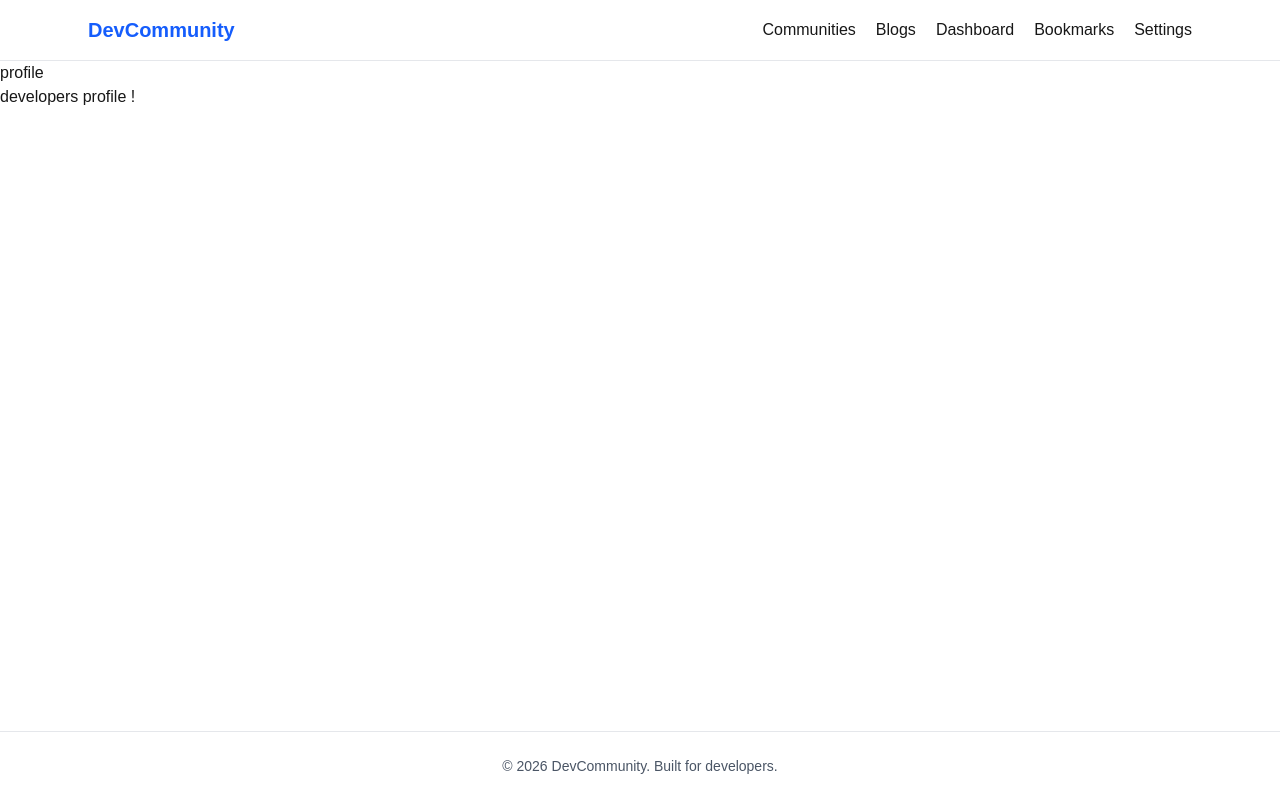
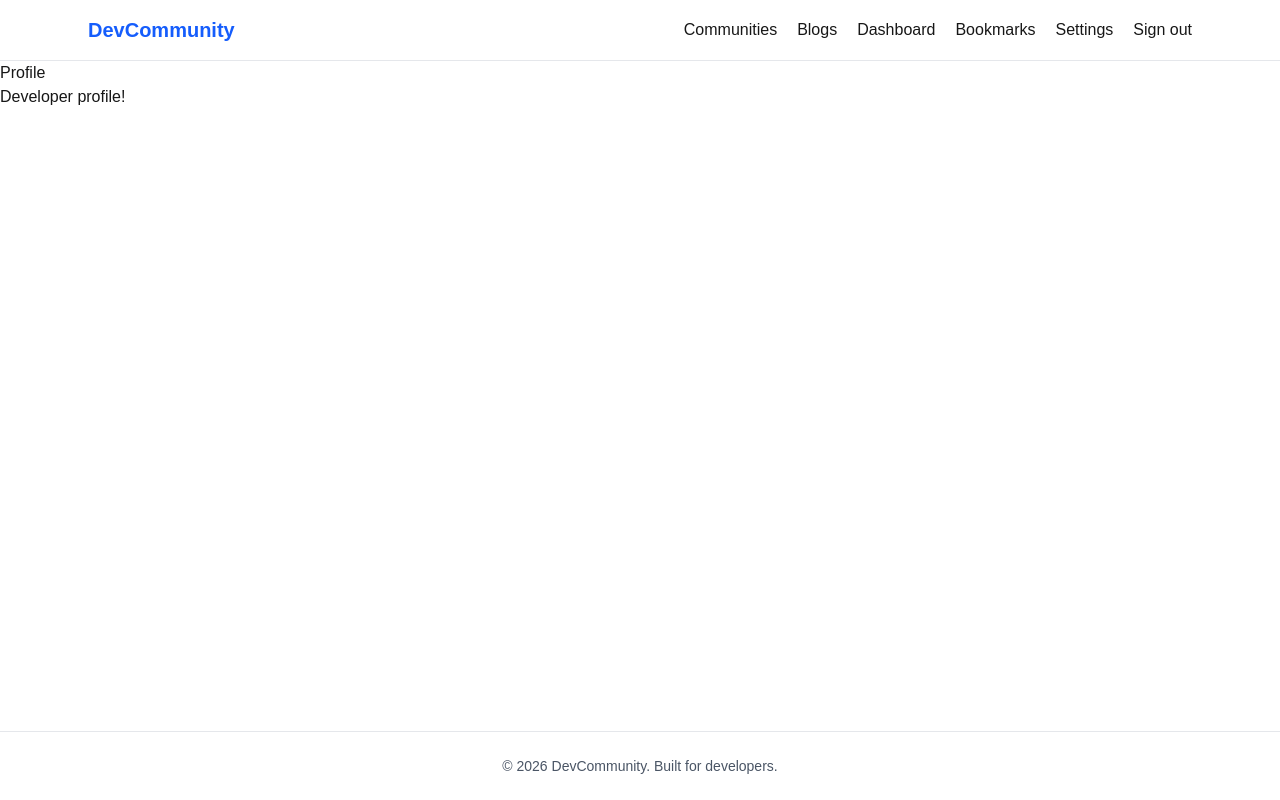
Before and after one commit to Ghadir-alameddine/devcommunity, a Next.js app: page /profile in a window 1280 px wide. Built offline with nearby package versions, Linux system fonts and the light colour scheme; no server answers; sample sign-in values are in the browser's storage.

Commit message:
Add GitHub authentication and protect private pages

```diff
--- /dev/null
+++ b/app/api/auth/[...nextauth]/route.ts
@@ -0,0 +1,3 @@
+import { handlers } from "@/auth";
+
+export const { GET, POST } = handlers;
--- a/app/blogs/[slug]/edit/page.tsx
+++ b/app/blogs/[slug]/edit/page.tsx
@@ -1,3 +1,7 @@
+import { auth } from "@/auth";
+import { redirect } from "next/navigation";
+
+
 import Link from "next/link";
 
 type EditArticlePageProps = {
@@ -7,8 +11,13 @@ type EditArticlePageProps = {
 export default async function EditArticlePage({
   params,
 }: EditArticlePageProps) {
+  const session = await auth();
+
+  if (!session?.user) {
+    redirect("/api/auth/signin");
+  }
+
   const { slug } = await params;
-
   return (
     <main className="mx-auto w-full max-w-3xl flex-1 px-6 py-12">
       <section>
--- a/app/blogs/create/page.tsx
+++ b/app/blogs/create/page.tsx
@@ -1,6 +1,13 @@
+import {auth} from "@/auth";
+import {redirect} from "next/navigation";
+
 import Link from "next/link";
 
-export default function CreateArticlePage() {
+export default async function CreateArticlePage() {
+  const session =await auth();
+  if (!session?.user){
+    redirect ("/api/auth/signin");
+  }
   return (
     <main className="mx-auto w-full max-w-3xl flex-1 px-6 py-12">
       <section>
--- a/app/bookmarks/page.tsx
+++ b/app/bookmarks/page.tsx
@@ -1,4 +1,7 @@
+import { auth } from "@/auth";
+import { redirect } from "next/navigation";
 import BlogCard from "@/components/BlogCard";
+
 
 const bookmarkedArticles = [
   {
@@ -17,7 +20,14 @@ const bookmarkedArticles = [
   },
 ];
 
-export default function BookmarksPage() {
+export default async function BookmarksPage() {
+  const session = await auth();
+
+  if (!session?.user) {
+    redirect("/api/auth/signin");
+  }
+
+
   return (
     <main className="mx-auto w-full max-w-6xl flex-1 px-6 py-12">
       <section>
--- a/app/dashboard/page.tsx
+++ b/app/dashboard/page.tsx
@@ -1,3 +1,6 @@
+import { auth } from "@/auth";
+import { redirect } from "next/navigation";
+
 import Link from "next/link";
 
 const statistics = [
@@ -31,7 +34,12 @@ const communities = [
   },
 ];
 
-export default function DashboardPage() {
+export default async function DashboardPage() {
+  const session = await auth();
+
+  if (!session?.user) {
+    redirect("/api/auth/signin");
+  }
   return (
     <main className="mx-auto w-full max-w-6xl flex-1 px-6 py-12">
       <section className="flex flex-col justify-between gap-6 md:flex-row md:items-center">
--- a/app/profile/page.tsx
+++ b/app/profile/page.tsx
@@ -1,8 +1,17 @@
-export default function profilepage(){
-    return(
-        <main>
-            <h1>profile</h1>
-            <p>developers profile !</p>
-        </main>
-    )
+import { auth } from "@/auth";
+import { redirect } from "next/navigation";
+
+export default async function ProfilePage() {
+  const session = await auth();
+
+  if (!session?.user) {
+    redirect("/api/auth/signin");
+  }
+
+  return (
+    <main>
+      <h1>Profile</h1>
+      <p>Developer profile!</p>
+    </main>
+  );
 }
--- a/app/settings/page.tsx
+++ b/app/settings/page.tsx
@@ -1,4 +1,14 @@
-export default function SettingsPage() {
+import {auth} from "@/auth";
+import {redirect} from "next/navigation";
+
+export default async function settingsPage() {
+  const session = await auth();
+
+  if (!session?.user) {
+    redirect("/api/auth/signin");
+  }
+
+
   return (
     <main className="mx-auto w-full max-w-3xl flex-1 px-6 py-12">
       <section>
--- /dev/null
+++ b/auth.ts
@@ -0,0 +1,6 @@
+import NextAuth from "next-auth";
+import GitHub from "next-auth/providers/github";
+
+export const { handlers, auth, signIn, signOut } = NextAuth({
+  providers: [GitHub],
+});
--- a/components/Navbar.tsx
+++ b/components/Navbar.tsx
@@ -1,6 +1,9 @@
 import Link from "next/link";
+import { auth, signIn, signOut } from "@/auth";
 
-export default function Navbar() {
+export default async function Navbar() {
+  const session = await auth();
+
   return (
     <header className="border-b border-gray-200 bg-white">
       <nav className="mx-auto flex max-w-6xl flex-wrap items-center justify-between gap-4 px-6 py-4">
@@ -14,6 +17,26 @@ export default function Navbar() {
           <Link href="/dashboard">Dashboard</Link>
           <Link href="/bookmarks">Bookmarks</Link>
           <Link href="/settings">Settings</Link>
+
+          {session?.user ? (
+            <form
+              action={async () => {
+                "use server";
+                await signOut({ redirectTo: "/" });
+              }}
+            >
+              <button type="submit">Sign out</button>
+            </form>
+          ) : (
+            <form
+              action={async () => {
+                "use server";
+                await signIn("github");
+              }}
+            >
+              <button type="submit">Sign in</button>
+            </form>
+          )}
         </div>
       </nav>
     </header>
--- a/package.json
+++ b/package.json
@@ -11,6 +11,7 @@
   "dependencies": {
     "mongoose": "^9.10.2",
     "next": "16.3.5",
+    "next-auth": "^5.0.0-beta.32",
     "react": "19.2.8",
     "react-dom": "19.2.8"
   },
```
Also changed, not shown: 1 other file (tests, documents, lock files or other folders).
